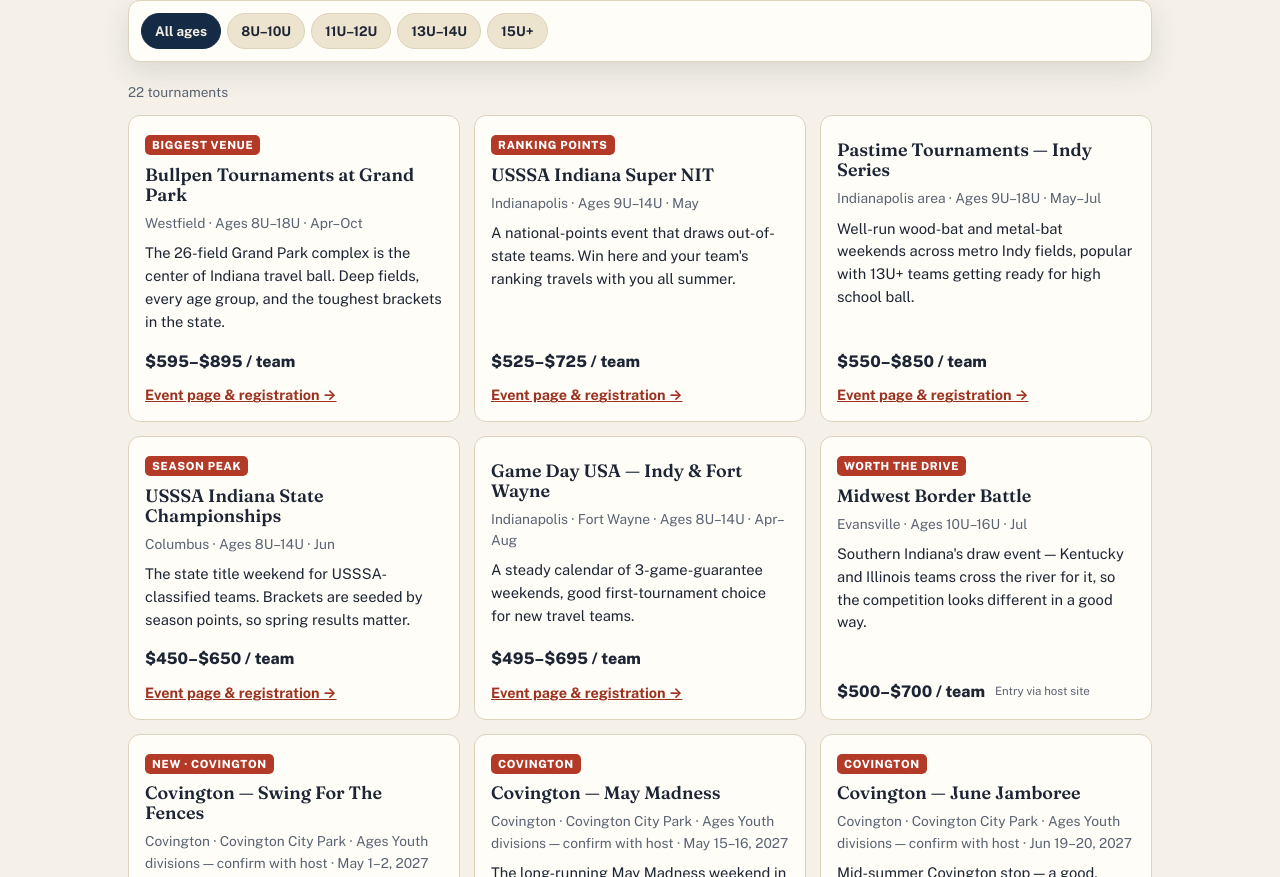
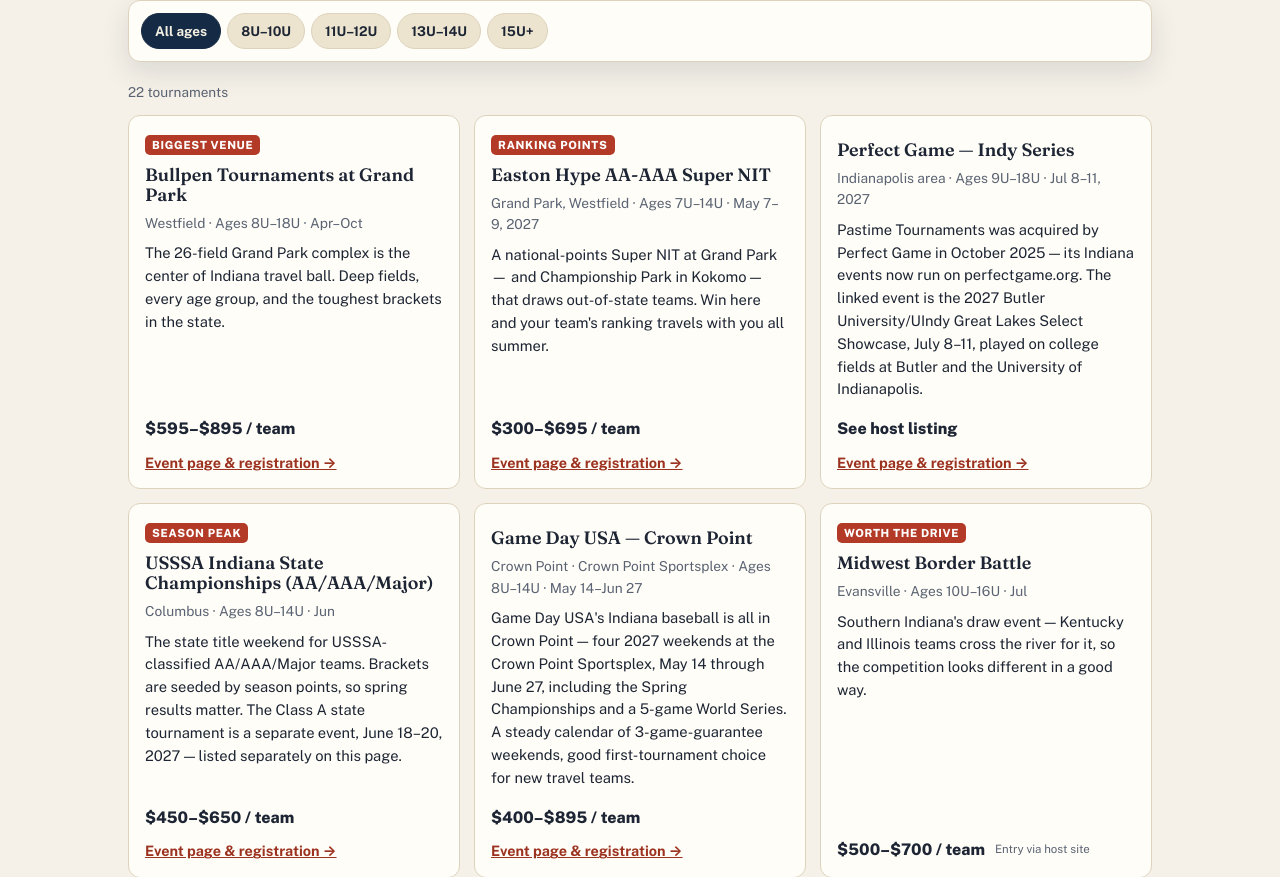
Before and after one commit to ericnestafidel-sketch/HoosierDiamondDirectory, a plain HTML site: page tournaments.html in a window 1280 px wide. Shown: the part 577-1454 px from the top of the page. Drawn offline with nearby package versions, Linux system fonts and the light colour scheme.

Commit message:
Fix 5 factual errors on tournament cards (verified Nov 27, 2026): Super NIT is the Easton Hype AA-AAA Super NIT at Grand Park, Westfield, May 7-9, 2027; Game Day USA Indiana events are all in Crown Point (May 14-Jun 27); Pastime is now Perfect Game (acquired Oct 2025), linked event is the Butler/UIndy showcase Jul 8-11, 2027; State Championships card clarified as AA/AAA/Major with Class A separate Jun 18-20; Turf Madness requires registration through USSSA AND Bullpen. No links changed.

```diff
--- a/tournaments.html
+++ b/tournaments.html
@@ -401,17 +401,17 @@
         { name: "Bullpen Tournaments at Grand Park", city: "Westfield", ages: "8U–18U", groups: ["8U","12U","14U","HS"], months: "Apr–Oct", fee: "$595–$895 / team", tag: "Biggest venue",
           note: "The 26-field Grand Park complex is the center of Indiana travel ball. Deep fields, every age group, and the toughest brackets in the state.",
           url: "https://play.bullpentournaments.com/events", linkLabel: "Event page & registration →" },
-        { name: "USSSA Indiana Super NIT", city: "Indianapolis", ages: "9U–14U", groups: ["8U","12U","14U"], months: "May", fee: "$525–$725 / team", tag: "Ranking points",
-          note: "A national-points event that draws out-of-state teams. Win here and your team's ranking travels with you all summer.",
+        { name: "Easton Hype AA-AAA Super NIT", city: "Grand Park, Westfield", ages: "7U–14U", groups: ["8U","12U","14U"], months: "May 7–9, 2027", fee: "$300–$695 / team", tag: "Ranking points",
+          note: "A national-points Super NIT at Grand Park — and Championship Park in Kokomo — that draws out-of-state teams. Win here and your team's ranking travels with you all summer.",
           url: "https://inbaseball.usssa.com/event/easton-hype-aa-aaa-super-nit-250-teams-annually-3/", linkLabel: "Event page & registration →" },
-        { name: "Pastime Tournaments — Indy Series", city: "Indianapolis area", ages: "9U–18U", groups: ["8U","12U","14U","HS"], months: "May–Jul", fee: "$550–$850 / team", tag: "",
-          note: "Well-run wood-bat and metal-bat weekends across metro Indy fields, popular with 13U+ teams getting ready for high school ball.",
+        { name: "Perfect Game — Indy Series", city: "Indianapolis area", ages: "9U–18U", groups: ["8U","12U","14U","HS"], months: "Jul 8–11, 2027", fee: "See host listing", tag: "",
+          note: "Pastime Tournaments was acquired by Perfect Game in October 2025 — its Indiana events now run on perfectgame.org. The linked event is the 2027 Butler University/UIndy Great Lakes Select Showcase, July 8–11, played on college fields at Butler and the University of Indianapolis.",
           url: "https://www.perfectgame.org/Schedule/GroupedEvents.aspx?gid=26769", linkLabel: "Event page & registration →" },
-        { name: "USSSA Indiana State Championships", city: "Columbus", ages: "8U–14U", groups: ["8U","12U","14U"], months: "Jun", fee: "$450–$650 / team", tag: "Season peak",
-          note: "The state title weekend for USSSA-classified teams. Brackets are seeded by season points, so spring results matter.",
+        { name: "USSSA Indiana State Championships (AA/AAA/Major)", city: "Columbus", ages: "8U–14U", groups: ["8U","12U","14U"], months: "Jun", fee: "$450–$650 / team", tag: "Season peak",
+          note: "The state title weekend for USSSA-classified AA/AAA/Major teams. Brackets are seeded by season points, so spring results matter. The Class A state tournament is a separate event, June 18–20, 2027 — listed separately on this page.",
           url: "https://inbaseball.usssa.com/event/state-tournament-aa-aaa-major-400-teams-annually/", linkLabel: "Event page & registration →" },
-        { name: "Game Day USA — Indy & Fort Wayne", city: "Indianapolis · Fort Wayne", ages: "8U–14U", groups: ["8U","12U","14U"], months: "Apr–Aug", fee: "$495–$695 / team", tag: "",
-          note: "A steady calendar of 3-game-guarantee weekends, good first-tournament choice for new travel teams.",
+        { name: "Game Day USA — Crown Point", city: "Crown Point · Crown Point Sportsplex", ages: "8U–14U", groups: ["8U","12U","14U"], months: "May 14–Jun 27", fee: "$400–$895 / team", tag: "",
+          note: "Game Day USA's Indiana baseball is all in Crown Point — four 2027 weekends at the Crown Point Sportsplex, May 14 through June 27, including the Spring Championships and a 5-game World Series. A steady calendar of 3-game-guarantee weekends, good first-tournament choice for new travel teams.",
           url: "https://gamedayusa.com/team/", linkLabel: "Event page & registration →" },
         { name: "Midwest Border Battle", city: "Evansville", ages: "10U–16U", groups: ["12U","14U","HS"], months: "Jul", fee: "$500–$700 / team", tag: "Worth the drive",
           note: "Southern Indiana's draw event — Kentucky and Illinois teams cross the river for it, so the competition looks different in a good way." },
@@ -437,7 +437,7 @@
           note: "Early-March all-turf opener in the Indy–Brownsburg area — built to actually get played when Indiana March weather tries to cancel everything else.",
           url: "https://inbaseball.usssa.com/event/usssa-rustbuster-amazing-price-all-turf/", linkLabel: "Listing & registration →" },
         { name: "Turf Madness at Grand Park", city: "Westfield · Grand Park", ages: "7U–14U", groups: ["8U","12U","14U"], months: "Mar 19–21, 2027", fee: "See host listing", tag: "100 teams in 2026",
-          note: "USSSA Turf Madness at the Bullpen / Grand Park — one of the biggest March weekends in the state (100 teams in 2026 as listed). Expect deep brackets and a full Grand Park experience.",
+          note: "USSSA Turf Madness at the Bullpen / Grand Park — one of the biggest March weekends in the state (100 teams in 2026 as listed). Expect deep brackets and a full Grand Park experience. You must register through USSSA AND Bullpen Tournaments.",
           url: "https://inbaseball.usssa.com/event/turf-madness-at-grand-park-100-teams-in-2026/", linkLabel: "Event page & registration →" },
         { name: "USSSA Boiler Up", city: "Lafayette · Crosser Sports Complex", ages: "8U–12U", groups: ["8U","12U"], months: "Apr 9–11, 2027", fee: "See host listing", tag: "Near Purdue",
           note: "Listed as 'sells out yearly' — a Lafayette weekend with a Purdue visit built into the trip. Strong pick for west-central Indiana teams who play Covington and Crawfordsville all summer.",
```
Also changed, not shown: tournaments-10u.html (+5 -5 lines), tournaments-12u.html (+5 -5 lines).
